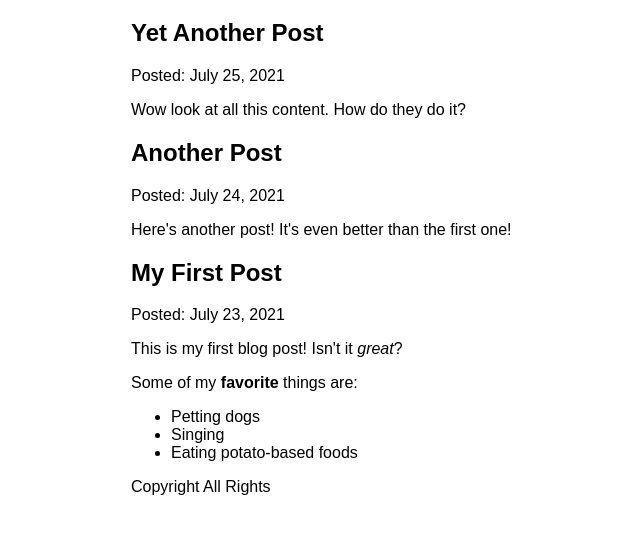
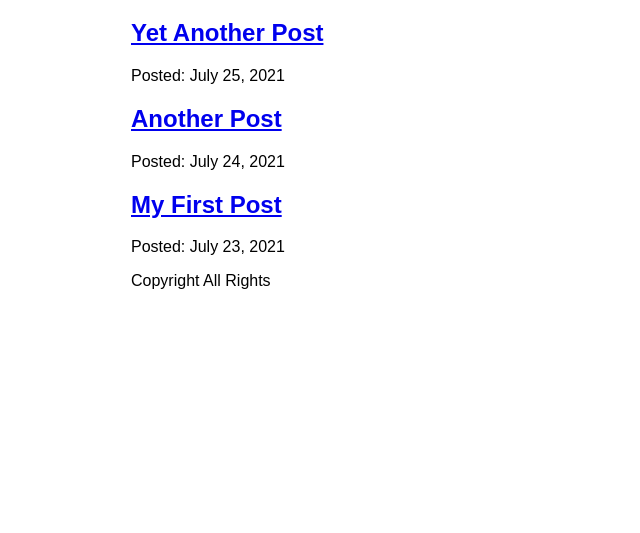
Before and after one commit to hongjunpyo11/my_blog_2022_06_27, a Gatsby site: page /blog in a window 1280 px wide. Shown: the part 157-690 px from the top of the page, without its empty margins (259-899 px from the left). Built offline with nearby package versions, Linux system fonts and the light colour scheme; Gatsby itself is replaced by a stand-in of ours.

Commit message:
오류발생

```diff
--- a/src/pages/blog/index.js
+++ b/src/pages/blog/index.js
@@ -1,35 +1,35 @@
-import { graphql, useStaticQuery } from "gatsby";
+import { graphql, Link } from "gatsby";
 import React from "react";
-import { MDXRenderer } from "gatsby-plugin-mdx";
 import Layout from "../../components/Layout";
 
-function BlogPage() {
-    const data = useStaticQuery(graphql`
-        query {
-            allMdx(sort: {fields: frontmatter___date, order: DESC}) {
-            nodes {
-                frontmatter {
-                    date(formatString: "MMMM D, YYYY")
-                    title
-                }
-                id
-                body
-            }
-          }
-        }
-  `);
-
+const BlogPage = ({ data }) => {
     return (
         <Layout pageTitle="My Blog Post">
             {data.allMdx.nodes.map((node) => (
                 <article key={node.id}>
-                    <h2>{node.frontmatter.title}</h2>
+                    <h2>
+                        <Link to={`/blog/${node.slug}`}>{node.frontmatter.title}</Link>
+                    </h2>
                     <p>Posted: {node.frontmatter.date}</p>
-                    <MDXRenderer>{node.body}</MDXRenderer>
                 </article>
             ))}
         </Layout>
     );
-}
+};
+
+export const query = graphql`
+  query {
+    allMdx(sort: { fields: frontmatter___date, order: DESC }) {
+      nodes {
+        frontmatter {
+          date(formatString: "MMMM D, YYYY")
+          title
+        }
+        id
+        slug
+      }
+    }
+  }
+`;
 
 export default BlogPage;
```
Also changed, not shown: src/pages/blog/{mdx.slug}.js (+6 -3 lines).
